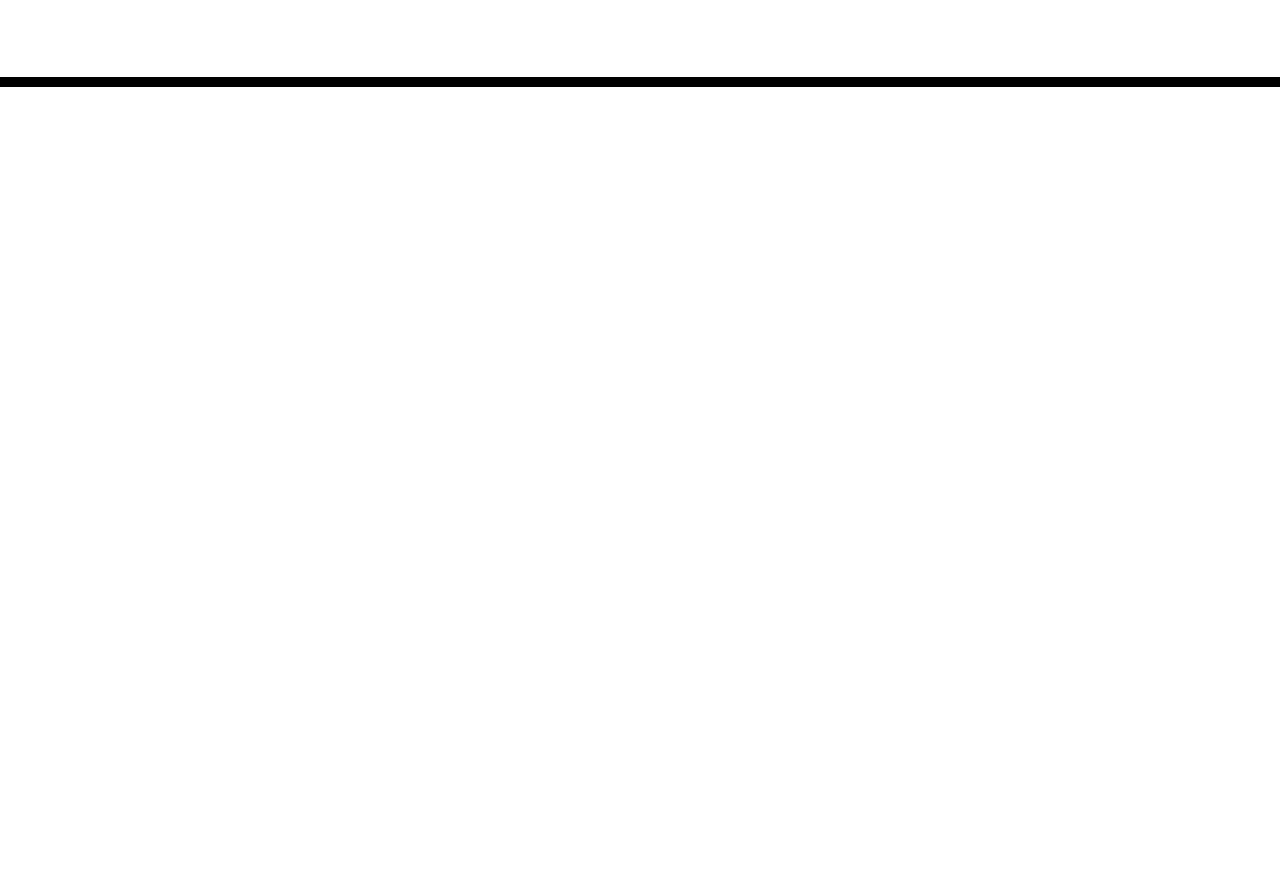
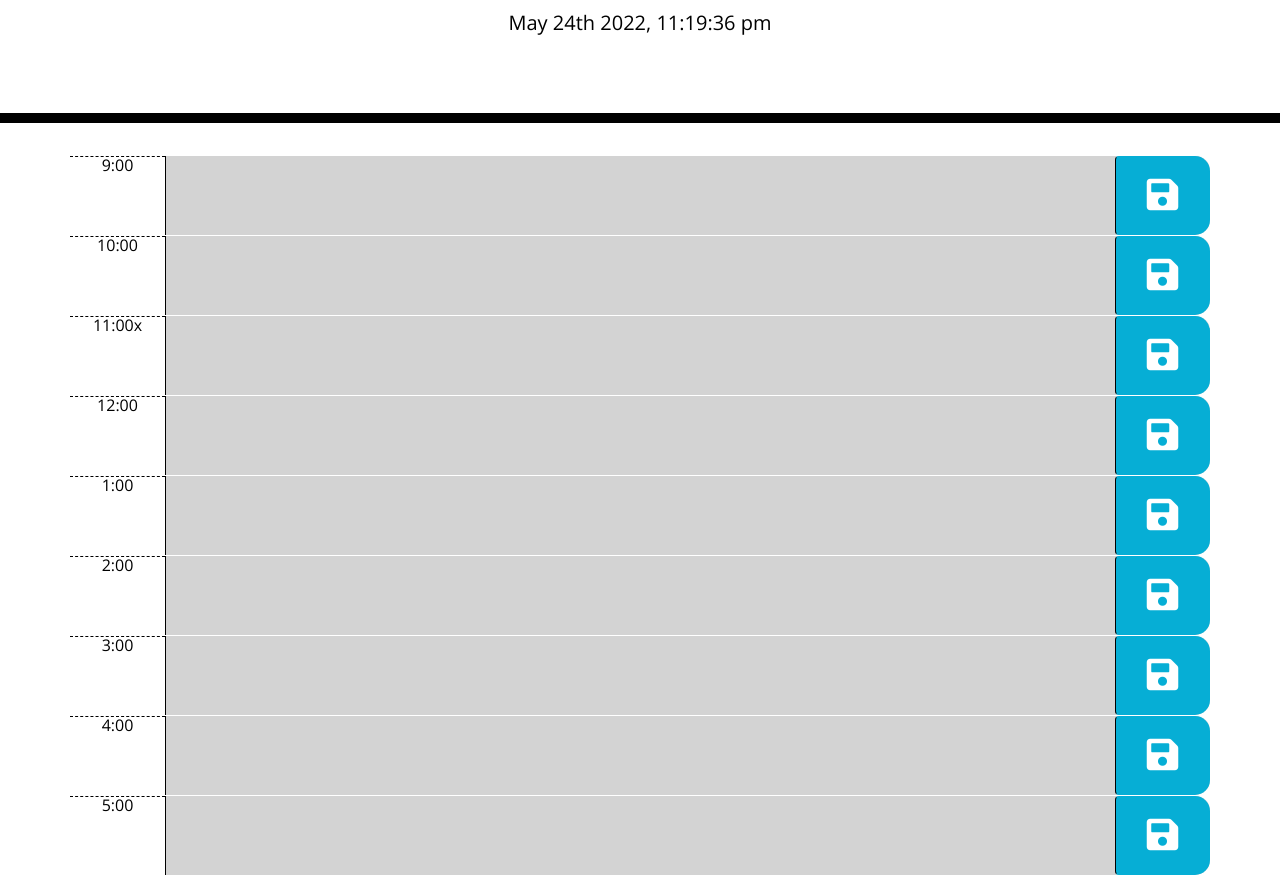
Before and after one commit to nquinn95/work-day-schedule, a plain HTML site: page index.html in a window 1280 px wide. Shown: the part 181-1056 px from the top of the page. Before the commit the page ends 800 px from the top, so only its background shows below. Drawn offline with nearby package versions, Linux system fonts and the light colour scheme; files that its build step writes are made by us from their sources.

Commit message:
Added color changing, moment and local storage

```diff
--- a/Assets/css/style.css
+++ b/Assets/css/style.css
@@ -34,6 +34,7 @@ textarea {
   white-space: pre-wrap;
   height: 80px;
   border-top: 1px solid white;
+  background-color: lightgrey;
 }
 
 .hour {
--- /dev/null
+++ b/Assets/js/script.js
@@ -0,0 +1,63 @@
+
+
+
+//makes the save button save the time and what is put into that timesslot into local storage
+$(".saveBtn").on("click", function(){
+    let input = $(this).siblings(".information").val()
+    let time = $(this).parent().attr('id');
+    localStorage.setItem(time,input);
+});
+
+
+
+//changes colors for each slot depending no the time
+function changeColors(){
+
+    //gets the current hour with moment js and then multiplies 100 to match the id in each timeblock
+    let currentTime = (moment().hours())*100;
+    console.log(currentTime);
+
+    //create variable to look at each timeblock
+
+
+    //go through each hour and see where it is in the day relative to the current hour
+    $(".time-block").each(function(){
+         //create variable to look at each timeblock
+        let timeBlock = $(this).attr("id");
+
+
+
+        if (currentTime > timeBlock){
+             $(this).addClass("past");
+             console.log(`${timeBlock} is earlier than now`)
+        }
+        else if (currentTime == timeBlock){
+            $(this).addClass("present");
+            console.log(`${timeBlock} is right now`)
+
+        }
+        else{
+            $(this).addClass(future);
+            console.log(`${timeBlock} is in the future`)
+        }
+
+
+
+    })
+    console.log(currentTime);
+
+};
+
+changeColors();
+
+
+//gives the current date and time from Moment.js
+$(document).ready(function (event){
+    let time = moment().format("MMM Do YYYY, h:mm:ss a");
+    $("#currentDay").text(time);
+
+    let realTime = function(){
+        document.getElementById('currentDay').innerHTML=moment().format("MMMM Do YYYY, h:mm:ss a");
+    };
+    setInterval(realTime, 1000);
+});;
--- a/index.html
+++ b/index.html
@@ -18,7 +18,7 @@
       href="https://fonts.googleapis.com/css?family=Open+Sans&display=swap"
       rel="stylesheet"
     />
-    <link rel="stylesheet" href="style.css" />
+    <link rel="stylesheet" href="./assets/css/style.css" />
     <title>Work Day Scheduler</title>
   </head>
 
@@ -30,9 +30,55 @@
     </header>
     <div class="container">
       <!-- Timeblocks go here -->
+      <section id="900" class = "row time-block">
+        <div class ="col-md-1 hour">9:00</div>
+        <textarea class = "col-md-10 information"></textarea>
+        <button class = "btn saveBtn col-md-1"><i class = "fa fa-save" style = "font-size: 36px;"></i></button>
+      </section>
+      <section id="1000" class = "row time-block">
+        <div class ="col-md-1 hour">10:00</div>
+        <textarea class = "col-md-10 information"></textarea>
+        <button class = "btn saveBtn col-md-1"><i class = "fa fa-save" style = "font-size: 36px;"></i></button>
+      </section>
+      <section id="1100" class = "row time-block">
+        <div class ="col-md-1 hour">11:00x</div>
+        <textarea class = "col-md-10 information"></textarea>
+        <button class = "btn saveBtn col-md-1"><i class = "fa fa-save" style = "font-size: 36px;"></i></button>
+      </section>
+      <section id="1200" class = "row time-block">
+        <div class ="col-md-1 hour">12:00</div>
+        <textarea class = "col-md-10 information"></textarea>
+        <button class = "btn saveBtn col-md-1"><i class = "fa fa-save" style = "font-size: 36px;"></i></button>
+      </section>
+      <section id="1300" class = "row time-block">
+        <div class ="col-md-1 hour">1:00</div>
+        <textarea class = "col-md-10 information"></textarea>
+        <button class = "btn saveBtn col-md-1"><i class = "fa fa-save" style = "font-size: 36px;"></i></button>
+      </section>
+      <section id="1400" class = "row time-block">
+        <div class ="col-md-1 hour">2:00</div>
+        <textarea class = "col-md-10 information"></textarea>
+        <button class = "btn saveBtn col-md-1"><i class = "fa fa-save" style = "font-size: 36px;"></i></button>
+      </section>
+      <section id="1500" class = "row time-block">
+        <div class ="col-md-1 hour">3:00</div>
+        <textarea class = "col-md-10 information"></textarea>
+        <button class = "btn saveBtn col-md-1"><i class = "fa fa-save" style = "font-size: 36px;"></i></button>
+      </section>
+      <section id="1600" class = "row time-block">
+        <div class ="col-md-1 hour">4:00</div>
+        <textarea class = "col-md-10 information"></textarea>
+        <button class = "btn saveBtn col-md-1"><i class = "fa fa-save" style = "font-size: 36px;"></i></button>
+      </section>
+      <section id="1700" class = "row time-block">
+        <div class ="col-md-1 hour">5:00</div>
+        <textarea class = "col-md-10 information"></textarea>
+        <button class = "btn saveBtn col-md-1"><i class = "fa fa-save" style = "font-size: 36px;"></i></button>
+      </section>
     </div>
 
     <script src="https://cdnjs.cloudflare.com/ajax/libs/jquery/3.2.1/jquery.min.js"></script>
     <script src="https://cdnjs.cloudflare.com/ajax/libs/moment.js/2.24.0/moment.min.js"></script>
+    <script src="./assets/js/script.js"></script>
   </body>
 </html>
```
